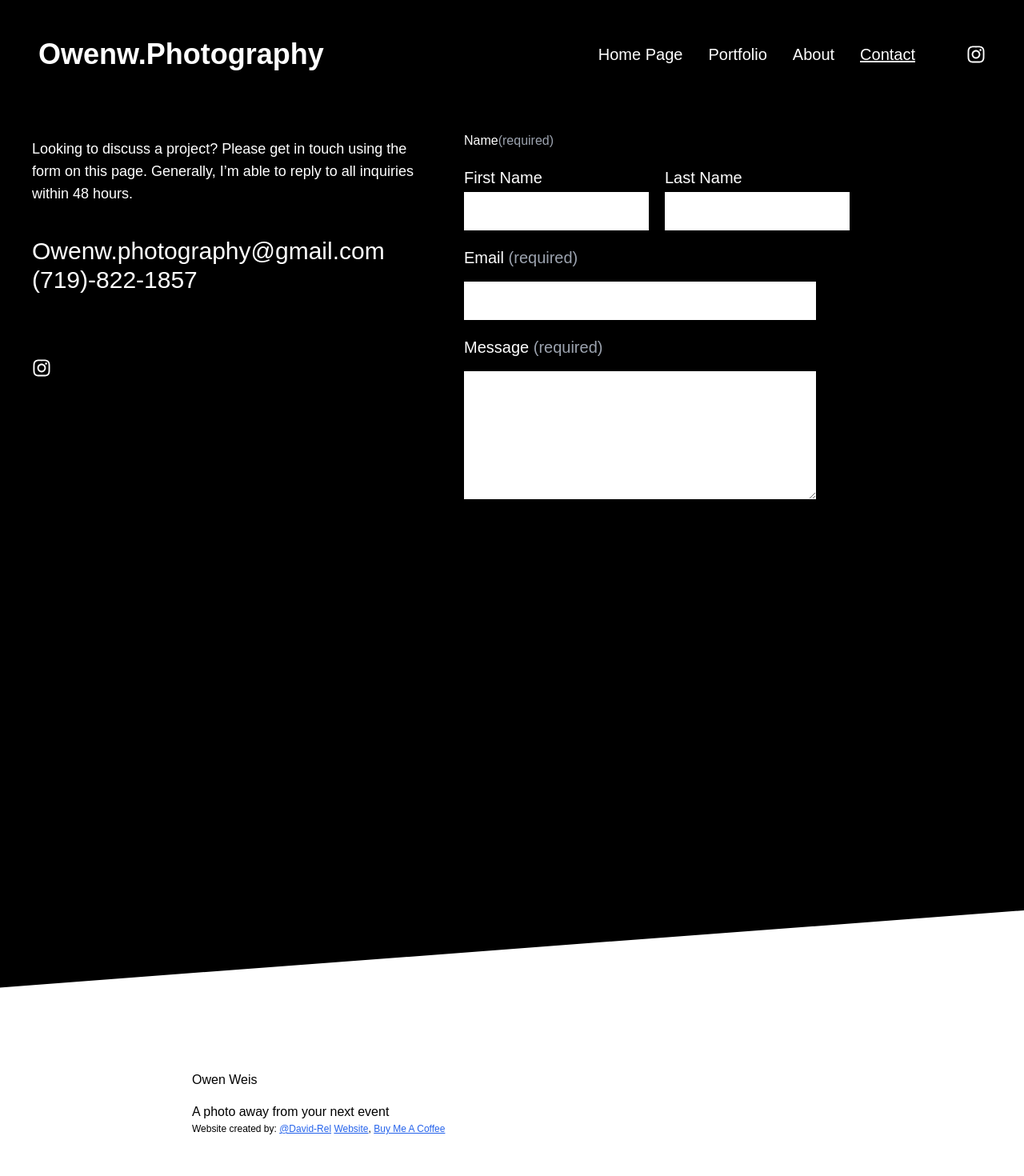
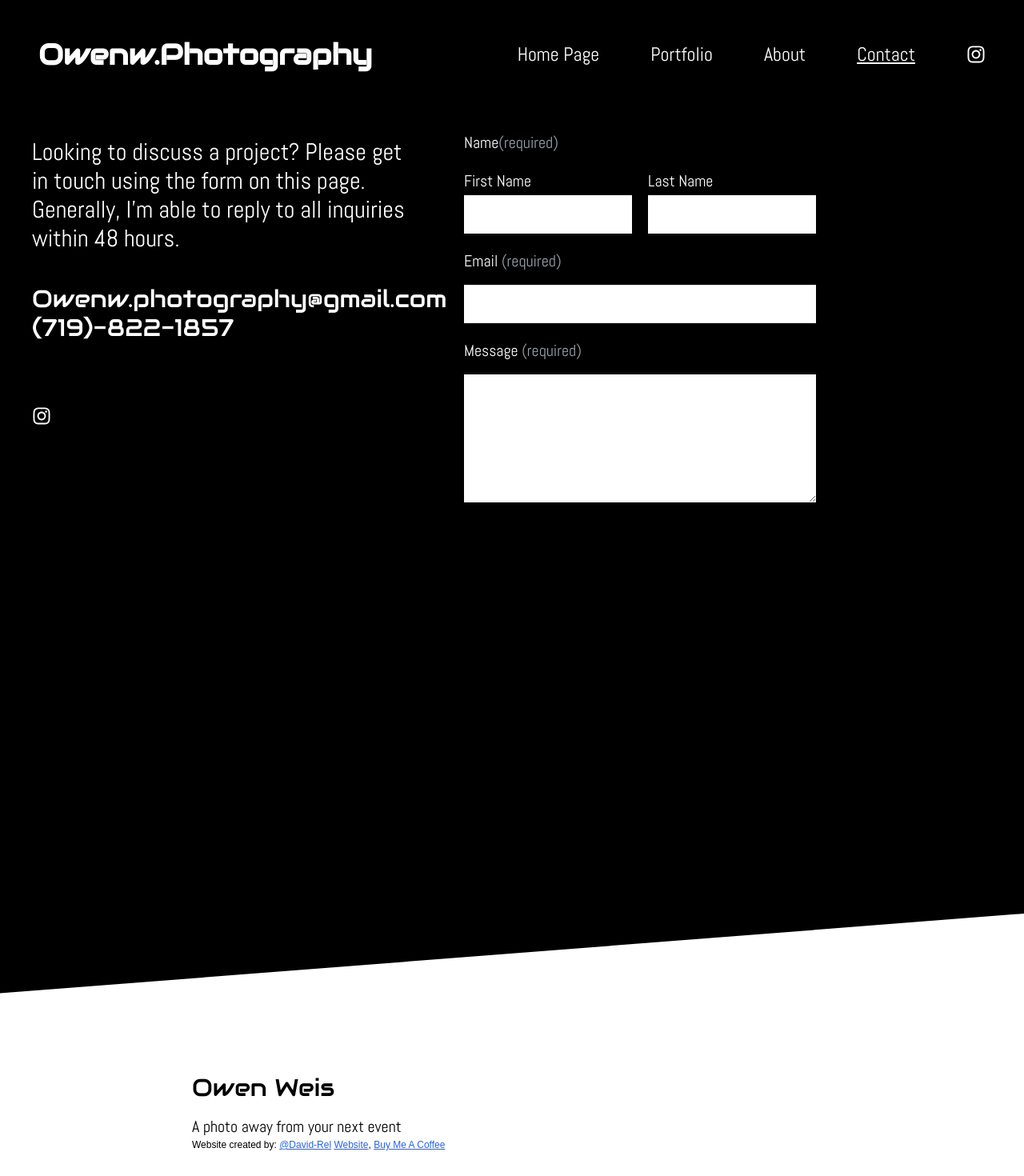
Before and after one commit to David-rel/owen-portfolio, a Next.js app: page /contact in a window 1280 px wide. Shown: the top 1470 px of the page at 80% size. Built offline with nearby package versions, Linux system fonts and the light colour scheme.

Commit message:
fonts added

```diff
--- a/components/footer.js
+++ b/components/footer.js
@@ -35,8 +35,10 @@ function Footer() {
         ref={textRef}
         className={`${isVisible ? styles.fadeIn : styles.fadeOut} pl-60 `}
       >
-        <h1 className="text-black pb-4">Owen Weis</h1>
-        <h1 className="text-black">A photo away from your next event</h1>
+        <h1 className="text-black text-3xl pb-4 font-audiowide">Owen Weis</h1>
+        <h1 className="text-black font-abel text-xl">
+          A photo away from your next event
+        </h1>
         <p className={styles.footerMessage}>
           Website created by:{" "}
           <Link
--- a/components/navbar.js
+++ b/components/navbar.js
@@ -17,11 +17,11 @@ function Navbar() {
       className="fixed top-0 w-full flex p-12 transition-opacity duration-4000 bg-black z-20"
       style={{ opacity: opacity }}
     >
-      <div className="text-4xl font-bold">Owenw.Photography</div>{" "}
+      <div className="text-4xl font-bold font-audiowide">Owenw.Photography</div>{" "}
       {/* Adonis font */}
       <div className="flex-grow"></div>
       <nav className="flex items-center">
-        <div className="space-x-8 text-lg">
+        <div className="space-x-16">
           {[
             ["/", "Home Page"],
             ["/portfolio", "Portfolio"],
@@ -31,7 +31,9 @@ function Navbar() {
             <Link key={href} href={href} legacyBehavior>
               <a
                 className={
-                  router.pathname === href ? "underline text-xl" : "text-xl"
+                  router.pathname === href
+                    ? "underline text-2xl font-abel"
+                    : "text-2xl font-abel"
                 }
               >
                 {label}
@@ -44,7 +46,7 @@ function Navbar() {
           href="https://www.instagram.com/owenw.photography/"
           target="_blank"
           rel="noopener noreferrer"
-          className="ml-16 text-2xl"
+          className="ml-16 text-2xl font-abel"
         >
           <FaInstagram />
         </a>
--- a/pages/contact/index.js
+++ b/pages/contact/index.js
@@ -29,9 +29,7 @@ export default function Contact() {
 
 
   return (
-    <div
-      className={`flex justify-start items-start h-full p-10 pt-36 pb-96`}
-    >
+    <div className={`flex justify-start items-start h-full p-10 pt-36 pb-96`}>
       <Head>
         <title>Contact - Owenw.Photography</title>
       </Head>
@@ -42,7 +40,7 @@ export default function Contact() {
         ref={textRef}
       >
         <div className="mb-10 mt-7">
-          <p className="text-white text-lg ">
+          <p className="text-white text-3xl font-abel">
             Looking to discuss a project? Please get in touch using the form on
             this page. Generally, I’m able to reply to all inquiries within 48
             hours. {/* Pontano Sans font */}
@@ -50,11 +48,13 @@ export default function Contact() {
         </div>
 
         <div className="">
-          <p className="text-white text-3xl">Owenw.photography@gmail.com</p>
+          <p className="text-white text-3xl font-audiowide">
+            Owenw.photography@gmail.com
+          </p>
         </div>
 
         <div className="mb-20">
-          <p className="text-white text-3xl">(719)-822-1857</p>
+          <p className="text-white text-3xl font-audiowide">(719)-822-1857</p>
         </div>
 
         <div>
@@ -64,13 +64,13 @@ export default function Contact() {
         </div>
       </div>
 
-      <div className="w-2/5 ml-10 p-5 rounded-md shadow-lg">
+      <div className="w-2/5 ml-10 p-5 rounded-md shadow-lg font-abel">
         <form
           className="flex flex-col space-y-5"
           action="https://formspree.io/f/mayznwba"
           method="POST"
         >
-          <h1 className="flex">
+          <h1 className="flex text-xl">
             Name
             <span className="text-gray-400">(required)</span>
           </h1>
--- a/pages/index.js
+++ b/pages/index.js
@@ -93,21 +93,21 @@ export default function Home() {
         </div>
       </main>
 
-      <section className="main bg-gray-200">
+      <section className="main bg-gray-200 font-abel">
         <div
           ref={textRef}
           className={`text-2xl mb-4 text-black pl-20 ${
             isVisible ? "fadeIn" : "fadeOut"
           }`}
         >
-          <Link href="/about" className="text-red-600 underline">
+          <Link href="/about" className="text-red-600 underline font-abel">
             About Me
           </Link>{" "}
           - Owen Weis, Photographer and Videographer
         </div>
         <div
           ref={textRef}
-          className={`text-black leading-10 w-4/5 pl-20 ${
+          className={`text-black leading-10 w-4/5 pl-20 font-abel text-xl ${
             isVisible ? "fadeIn" : "fadeOut"
           }`}
         >
--- a/pages/portfolio/cars/index.js
+++ b/pages/portfolio/cars/index.js
@@ -73,8 +73,10 @@ function Cars() {
         enterTo="opacity-100"
       >
         <div className="flex flex-col items-center justify-center text-center p-4">
-          <h2 className="font-bold text-8xl mb-2">Automotive Photography</h2>
-          <p>These are the photos for the automotive photography.</p>
+          <h2 className="font-bold text-8xl mb-2 font-audiowide">
+            Automotive Photography
+          </h2>
+          <p className="font-abel">These are the photos for the automotive photography.</p>
         </div>
       </Transition>
 
--- a/pages/portfolio/index.js
+++ b/pages/portfolio/index.js
@@ -59,7 +59,7 @@ function Portfolio() {
       <div className="z-10 flex flex-col items-center space-y-10">
         <Link href="/portfolio/cars" legacyBehavior>
           <a
-            className={`xs:text-3xl sm:text-5xl md:text-6xl lg:text-7xl xl:text-8xl transition-colors duration-500 ease-in pb-8 sm:pb-4 pt-20 ${
+            className={`xs:text-3xl sm:text-5xl md:text-6xl lg:text-7xl xl:text-8xl transition-colors duration-500 ease-in pb-8 sm:pb-4 pt-20 font-audiowide ${
               loaded ? "text-black" : "text-transparent"
             } ${hover ? "text-white" : "text-black"}`}
             onMouseEnter={() => handleMouseEnter("cars")}
@@ -70,7 +70,7 @@ function Portfolio() {
         </Link>
         <Link href="/portfolio/sports" legacyBehavior>
           <a
-            className={`xs:text-3xl sm:text-5xl md:text-6xl lg:text-7xl xl:text-8xl transition-colors duration-500 ease-in pb-8 sm:pb-4 ${
+            className={`xs:text-3xl sm:text-5xl md:text-6xl lg:text-7xl xl:text-8xl transition-colors duration-500 ease-in pb-8 sm:pb-4 font-audiowide ${
               loaded ? "text-black" : "text-transparent"
             } ${hover ? "text-white" : "text-black"}`}
             onMouseEnter={() => handleMouseEnter("sports")}
@@ -81,7 +81,7 @@ function Portfolio() {
         </Link>
         <Link href="/portfolio/misc" legacyBehavior>
           <a
-            className={`xs:text-3xl sm:text-5xl md:text-6xl lg:text-7xl xl:text-8xl transition-colors duration-500 ease-in pb-8 sm:pb-4 ${
+            className={`xs:text-3xl sm:text-5xl md:text-6xl lg:text-7xl xl:text-8xl transition-colors duration-500 ease-in pb-8 sm:pb-4 font-audiowide ${
               loaded ? "text-black" : "text-transparent"
             } ${hover ? "text-white" : "text-black"}`}
             onMouseEnter={() => handleMouseEnter("misc")}
--- a/pages/portfolio/misc/index.js
+++ b/pages/portfolio/misc/index.js
@@ -71,8 +71,10 @@ function Cars() {
         enterTo="opacity-100"
       >
         <div className="flex flex-col items-center justify-center text-center p-4">
-          <h2 className="font-bold text-8xl mb-2">Miscellaneous Photography</h2>
-          <p>These are the photos for the miscellaneous photography.</p>
+          <h2 className="font-bold text-8xl mb-2 font-audiowide">
+            Miscellaneous Photography
+          </h2>
+          <p className="font-abel">These are the photos for the miscellaneous photography.</p>
         </div>
       </Transition>
 
--- a/pages/portfolio/sports/index.js
+++ b/pages/portfolio/sports/index.js
@@ -71,8 +71,10 @@ function Cars() {
         enterTo="opacity-100"
       >
         <div className="flex flex-col items-center justify-center text-center p-4">
-          <h2 className="font-bold text-8xl mb-2">Sports Photography</h2>
-          <p>These are the photos for the sports photography.</p>
+          <h2 className="font-bold text-8xl mb-2 font-audiowide">
+            Sports Photography
+          </h2>
+          <p className="font-abel">These are the photos for the sports photography.</p>
         </div>
       </Transition>
 
--- a/styles/globals.css
+++ b/styles/globals.css
@@ -1,6 +1,22 @@
 @tailwind base;
 @tailwind components;
 @tailwind utilities;
+
+@font-face {
+  font-family: 'Abel';
+  src: url('/fonts/Abel-Regular.woff') format('woff');
+  font-weight: normal;
+  font-style: normal;
+  font-display: swap;
+}
+
+@font-face {
+  font-family: 'Audiowide';
+  src: url('/fonts/Audiowide-Regular.woff') format('woff');
+  font-weight: normal;
+  font-style: normal;
+  font-display: swap;
+}
 
 body {
   margin: 0;
--- a/tailwind.config.js
+++ b/tailwind.config.js
@@ -41,6 +41,10 @@ module.exports = {
       transitionProperty: {
         opacity: "opacity",
       },
+      fontFamily: {
+        abel: ["Abel", "sans-serif"],
+        audiowide: ["Audiowide", "sans-serif"],
+      },
     },
   },
   plugins: [require("@tailwindcss/aspect-ratio")],
```
Also changed, not shown: pages/about/index.js (+9 -7 lines), public/fonts/Abel-Regular.woff (added), public/fonts/Audiowide-Regular.woff (added).
